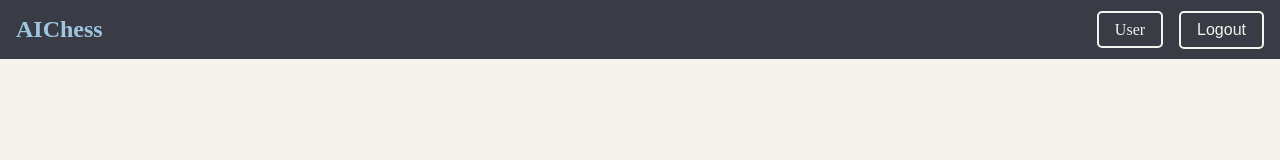
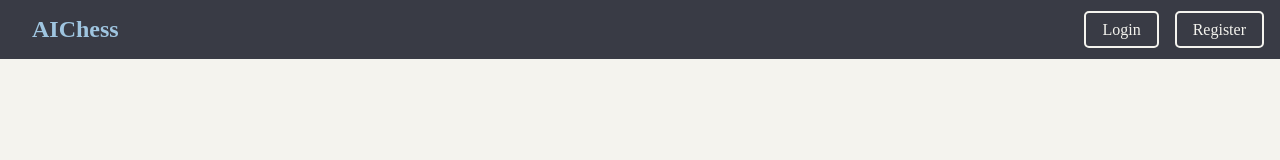
Before and after one commit to LeoLeerila/Ragebait-chess, a React (Vite) app in the folder client/: page /login in a window 1280 px wide. Shown: the top 160 px of the page. Built offline with nearby package versions, Linux system fonts and the light colour scheme.

Commit message:
feat: implement browser reacting to authenticated user and conditional rendering for header

```diff
--- a/client/src/App.jsx
+++ b/client/src/App.jsx
@@ -1,3 +1,7 @@
+import { useState } from "react"
+import { BrowserRouter, Route, Routes, Navigate } from "react-router-dom";
+import './App.css';
+// pages and components
 import UserPanel from "./components/userPanel";
 import LandingPage from "./components/LandingPage";
 import RegisterForm from "./components/Register";
@@ -5,23 +9,24 @@ import LoginForm from "./components/Login";
 import Header from "./components/Header";
 import GameStart from './components/gameStart';
 import Game from './components/Game';
-import { Route, Routes } from "react-router-dom";
-import './App.css';
-
 
 function App() {
+  const [ isAuthenticated, setIsAuthenticated ] = useState(() => {const user = JSON.parse(localStorage.getItem("user"))
+return user && user.token ? true:false});
   return (
-    <>
-      <Header />
-        <Routes>
-          <Route path="/" element={<LandingPage />} />
-          <Route path="/register" element={<RegisterForm />} />
-          <Route path="/login" element={<LoginForm />} />
-          <Route path="/start" element={<GameStart />} />
-          <Route path="/game" element={<Game />} />
-          <Route path="/user/:PlayerId" element={<UserPanel />} />
-        </Routes>
-    </>
+    <div className="App">
+      <Header isAuthenticated={isAuthenticated} setIsAuthenticated={setIsAuthenticated} />
+      <div className="content">
+      <Routes>
+        <Route path="/" element={<LandingPage />} />
+        <Route path="/register" element={isAuthenticated ? (<Navigate to="/" />) : (<RegisterForm setIsAuthenticated={setIsAuthenticated} />)} />
+        <Route path="/login" element={isAuthenticated ? (<Navigate to="/" />) : (<LoginForm setIsAuthenticated={setIsAuthenticated} />)} />
+        <Route path="/start" element={isAuthenticated ? <GameStart /> : <Navigate to="/login" />} />
+        <Route path="/game" element={isAuthenticated ? <Game /> : <Navigate to="/login" />} />
+        <Route path="/user/:PlayerId" element={isAuthenticated ? <UserPanel /> : <Navigate to="/login" />} />
+      </Routes>
+      </div>
+    </div>
   )
 }
 
--- a/client/src/components/Header.css
+++ b/client/src/components/Header.css
@@ -4,6 +4,17 @@ header {
     justify-content: space-between;
     align-items: center;
     background-color: #393B45;
+}
+
+.game-title {
+    padding-left: 1rem;
+    color: #9FC5E0;
+    text-decoration: none;
+}
+
+a:hover, a:visited, a:link, a:active
+{
+    text-decoration: none;
 }
 
 .header-title {
--- a/client/src/components/Header.jsx
+++ b/client/src/components/Header.jsx
@@ -2,18 +2,33 @@ import "./Header.css";
 import { Link } from "react-router-dom";
 import { useNavigate } from "react-router-dom";
 
-function Header() {
-    const navigate = useNavigate();
+function Header({ isAuthenticated, setIsAuthenticated}) {
+
+    const handleClick = () => {
+    localStorage.removeItem("user");
+    setIsAuthenticated(false);
+
+  }
     return (
         <header>
-            <div className="header-title">
-                <h1 className="game-title" onClick={() => navigate("/")}>AIChess</h1>
+            <div className="header-title"><Link to="/">
+                <h1 className="game-title">AIChess</h1></Link>
             </div>
             {/*these buttons are supposed to have the "user" and "logout" logos like in the Figma prototype,
              but getting those isn't a priority yet */}
             <div className="header-buttons">
-                <Link to="/user/4" className="header-btn">User</Link>
-                <button className="header-btn">Logout</button>
+            {isAuthenticated && (
+                <>
+                <Link to="/user" className="header-btn">User</Link>
+                <button onClick={handleClick} className="header-btn">Logout</button>
+                </>
+            )}
+            {!isAuthenticated && (
+                <>
+                <Link to="/login" className="header-btn">Login</Link>
+                <Link to="/register" className="header-btn">Register</Link>
+                </>
+            )}
             </div>
         </header>
     )
--- a/client/src/components/Login.jsx
+++ b/client/src/components/Login.jsx
@@ -4,7 +4,7 @@ import "./Login.css";
 import useFetchBetter from "./hooks/useFetchBetter.js";
 
 //simple login form function made based on Register.jsx
-function LoginForm() {
+function LoginForm({setIsAuthenticated}) {
     //state object
     const { fetchData, isLoading, error } = useFetchBetter(`api`);
     const [form, setForm] = useState({
@@ -27,6 +27,7 @@ function LoginForm() {
 
         if (data) {
             localStorage.setItem("user", JSON.stringify(data));
+            setIsAuthenticated(true)
             console.log("Response from backend:", data);
         }
     }
--- a/client/src/components/Register.jsx
+++ b/client/src/components/Register.jsx
@@ -4,7 +4,7 @@ import "./Register.css";
 import useFetchBetter from "./hooks/useFetchBetter.js";
 
 
-function RegisterForm() {
+function RegisterForm({ setIsAuthenticated }) {
     //state object
     const { fetchData, isLoading, error } = useFetchBetter(`api`);
     const [form, setForm] = useState({ displayname: "", email: "", password: "", confirmPassword: "" });
@@ -31,6 +31,7 @@ function RegisterForm() {
 
         if (data) {
             localStorage.setItem("user", JSON.stringify(data));
+            setIsAuthenticated(true);
             console.log("Response from backend:", data);
         }
     }
```
